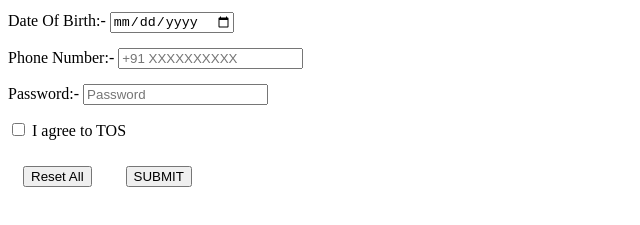
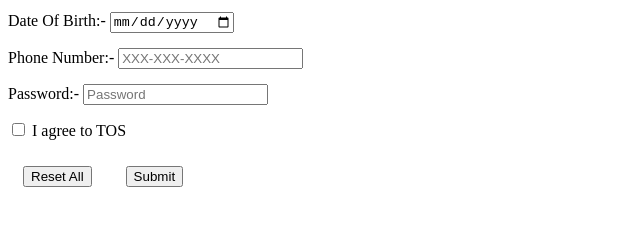
Before and after one commit to acciojob/signup-form-car-mdaleem1311, a website: page main.html in a window 1280 px wide. Shown: the part 169-394 px from the top of the page, 0-640 px from the left. Drawn offline with Linux system fonts and the light colour scheme.

Commit message:
created a submission

```diff
--- a/main.html
+++ b/main.html
@@ -31,13 +31,13 @@
 		<label for="dob">Date Of Birth:-</label>
 		<input type="date" id="dob" required style="margin-bottom:15px"><br>
 		<label for="tel">Phone Number:-</label>
-		<input type="Tel" id="tel" placeholder="+91 XXXXXXXXXX" style="margin-bottom:15px"><br>
+		<input type="Tel" id="tel" placeholder="XXX-XXX-XXXX" style="margin-bottom:15px"><br>
 		<label for="password">Password:-</label>
 		<input type="password" id="password" placeholder="Password" required style="margin-bottom:15px"><br>
 		<input type="checkbox" id="tos" placeholder="Name" required style="margin-bottom:15px">
 		<label for="tos">I agree to TOS</label><br>
 		<input type="reset"value="Reset All"style="margin:15px">
-		<input type="submit"value="SUBMIT" style="margin:15px">
+		<input type="submit"value="Submit" style="margin:15px">
 
 	</form>
     <script type="text/javascript" src="./script.js">
```
